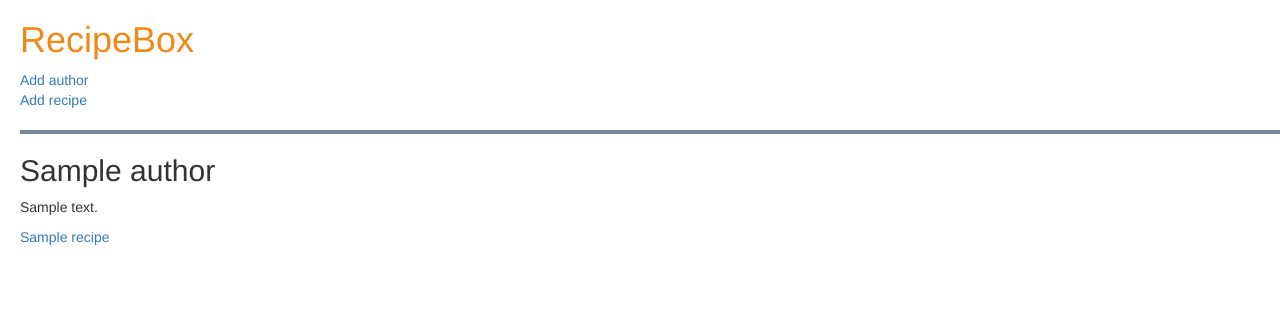
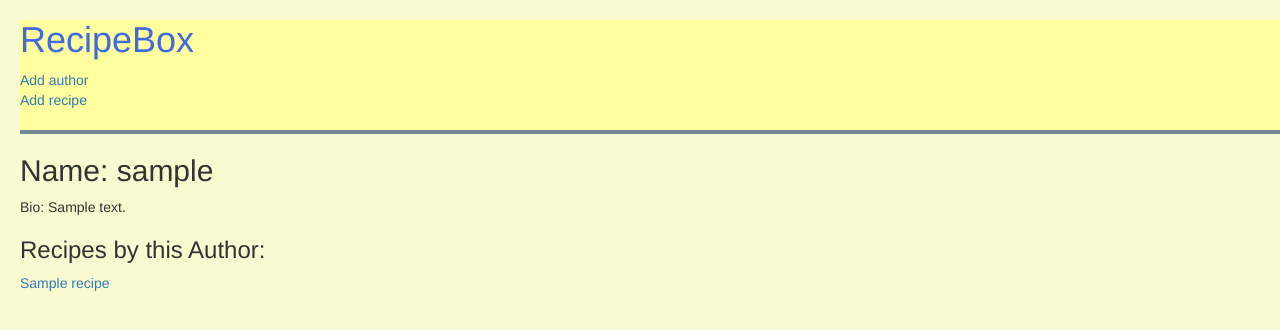
Before and after one commit to jontaylor224/recipebox_project, a Django app: page /author/1/ in a window 1280 px wide. Shown: the top 330 px of the page. Run offline with Django 3.2, Linux system fonts and the light colour scheme; tables that the repository leaves empty hold one stand-in row (values such as "Sample post"); some libraries are stand-ins or nearby versions.

Commit message:
changed models to use django User

```diff
--- a/recipeapp/models.py
+++ b/recipeapp/models.py
@@ -1,14 +1,27 @@
-from django.conf import settings
+from django.contrib.auth.models import User
 from django.db import models
-from django.utils import timezone
+from django.db.models.signals import post_save
+from django.dispatch import receiver
 
 
 class Author(models.Model):
-    name = models.CharField(max_length=100)
-    bio = models.TextField()
+    user = models.OneToOneField(User,
+                                on_delete=models.CASCADE,)
+    bio = models.TextField(max_length=800, blank=True)
 
     def __str__(self):
-        return self.name
+        return self.user.username
+
+
+@receiver(post_save, sender=User)
+def create_author_profile(sender, instance, created, **kwargs):
+    if created:
+        Author.objects.create(user=instance)
+
+
+@receiver(post_save, sender=User)
+def save_author_profile(sender, instance, **kwargs):
+    instance.author.save()
 
 
 class Recipe(models.Model):
--- a/recipeapp/static/css/recipeapp.css
+++ b/recipeapp/static/css/recipeapp.css
@@ -1,5 +1,17 @@
-h1 a, h2 a {
-    color: rgb(238, 138, 24);
+body {
+    background-color: lightgoldenrodyellow;
+    box-sizing: border-box;
+}
+
+h1 a {
+    color: royalblue;
+    /* background-color: dodgerblue; */
+    /* border: 2px solid dodgerblue; */
+    /* border-radius: 10px; */
+}
+
+h2 a {
+    color: royalblue;
 }
 
 body {
@@ -9,3 +21,7 @@ body {
 hr {
     border: 2px solid lightslategrey;
 }
+
+.header {
+    background-color: rgb(255, 255, 159)
+}
--- a/recipeapp/templates/recipeapp/add_author.html
+++ b/recipeapp/templates/recipeapp/add_author.html
@@ -5,7 +5,8 @@
     <h2>New Author</h2>
     <form method="post">
         {% csrf_token %}
-        {{ form.as_p }}
+        {{ user_form.as_p }}
+        {{ author_form.as_p }}
         <button type="submit">Submit</button>
     </form>
 {% endblock content %}
--- a/recipeapp/templates/recipeapp/author_detail.html
+++ b/recipeapp/templates/recipeapp/author_detail.html
@@ -3,10 +3,11 @@
 
 {% block content %}
     <div>
-        <h2>{{ author.name }}</h2>
-        <p>{{ author.bio }}</p>
+        <h2>Name: {{ author.user.username }}</h2>
+        <p>Bio: {{ author.bio }}</p>
     </div>
     <div>
+        <h3>Recipes by this Author:</h3>
         {% for recipe in recipes %}
             <a href="{% url 'recipe_detail' pk=recipe.pk %}">
                     {{ recipe.title }}
--- a/recipeapp/templates/recipeapp/index.html
+++ b/recipeapp/templates/recipeapp/index.html
@@ -17,12 +17,14 @@
         <title>Recipebox</title>
     </head>
     <body>
-        <div>
+        <div class='header'>
             <h1>
                 <a href="/">RecipeBox</a>
             </h1>
-            <a href="{% url 'add_author' %}">Add author</a><br>
-            <a href="{% url 'add_recipe' %}">Add recipe</a>
+            <div class='buttons'>
+                <a href="{% url 'add_author' %}">Add author</a><br>
+                <a href="{% url 'add_recipe' %}">Add recipe</a>
+            </div>
             <hr />
         </div>
 
--- a/recipeapp/views.py
+++ b/recipeapp/views.py
@@ -1,6 +1,7 @@
 from django.shortcuts import render, get_object_or_404, redirect
 from .models import Recipe, Author
-from .forms import AuthorForm, RecipeForm
+from .forms import AuthorForm, RecipeForm, UserForm
+from django.contrib.auth.decorators import login_required
 
 
 def index(request):
@@ -23,19 +24,21 @@ def author_detail(request, pk):
 
 def add_author(request):
     if request.method == "POST":
-        form = AuthorForm(request.POST)
-        if form.is_valid():
+        user_form = UserForm(request.POST, instance=request.user)
+        author_form = AuthorForm(request.POST, instance=request.user.author)
+        if user_form.is_valid() and author_form.is_valid():
             # breakpoint()
-            author = form.save(commit=False)
-            author.name = form.cleaned_data['name']
-            author.bio = form.cleaned_data['bio']
-            author.save()
+            author = author_form.save(commit=False)
+            user_form.save()
+            author_form.save()
             return redirect('author_detail', pk=author.pk)
     else:
-        form = AuthorForm()
-    return render(request, 'recipeapp/add_author.html', {'form': form})
+        user_form = UserForm(instance=request.user)
+        author_form = AuthorForm(instance=request.user.author)
+    return render(request, 'recipeapp/add_author.html',
+                  {'user_form': user_form, 'author_form': author_form})
 
-
+@login_required
 def add_recipe(request):
     if request.method == 'POST':
         form = RecipeForm(request.POST)
```
Also changed, not shown: recipeapp/forms.py (+8 -8 lines), recipeapp/migrations/0001_initial.py.
